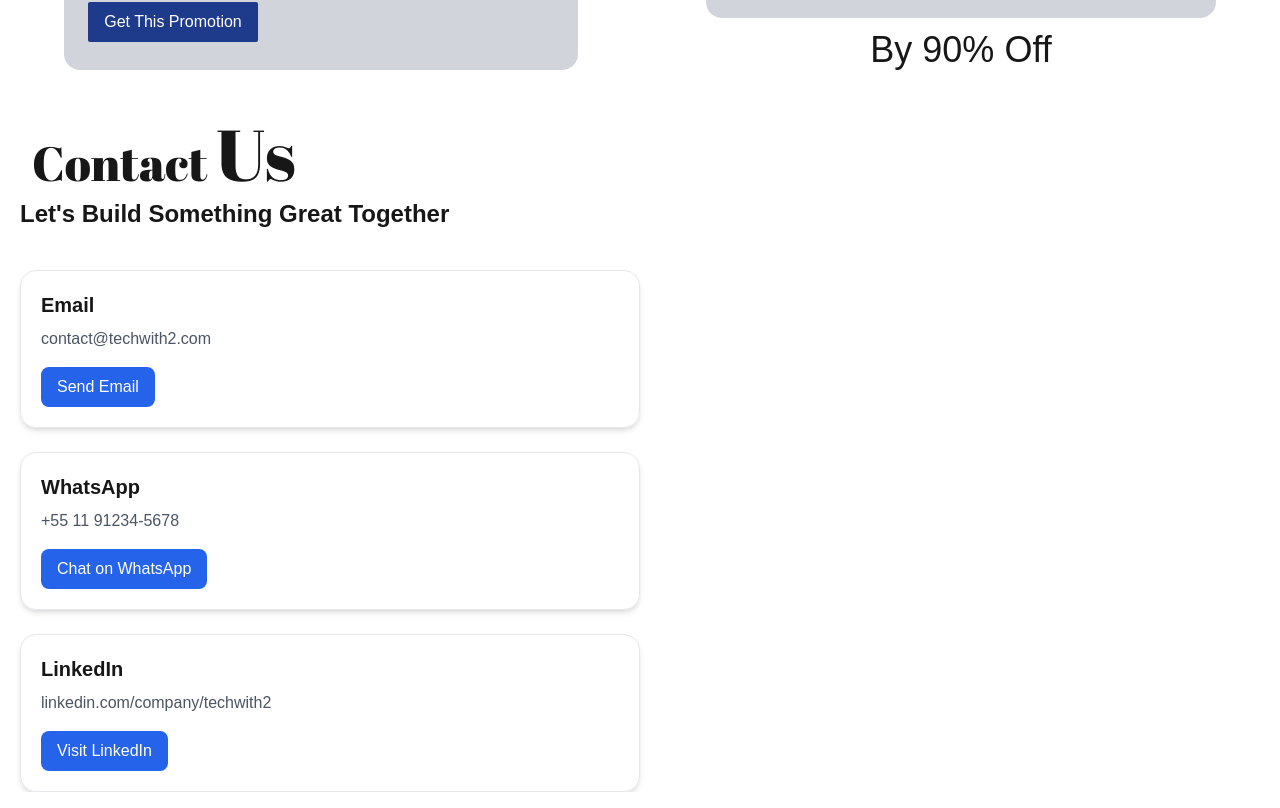
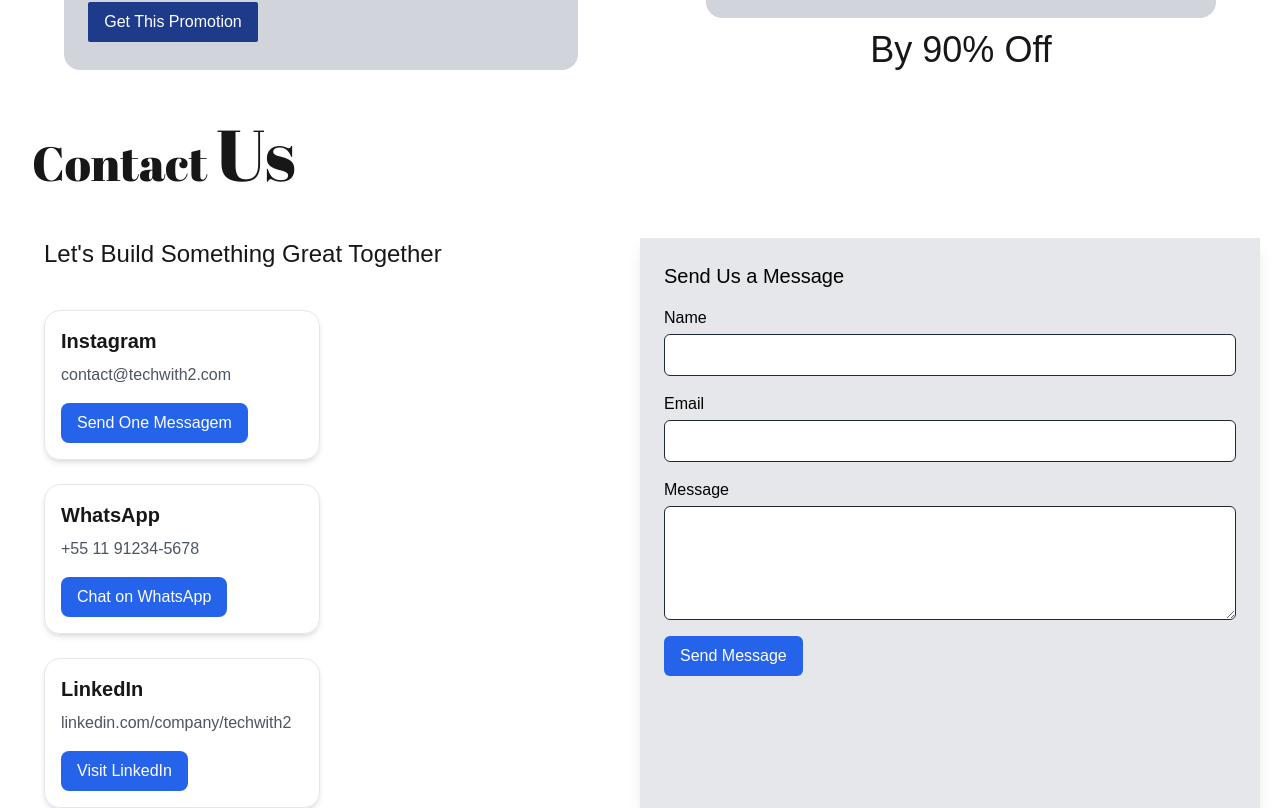
Before and after one commit to Jose-leandro/Techwith2, a Next.js app: page / in a window 1280 px wide. Shown: the part 2086-2894 px from the top of the page. Built offline with nearby package versions, Linux system fonts and the light colour scheme.

Commit message:
Sandbox snapshot commit

```diff
--- a/app/components/Contact.tsx
+++ b/app/components/Contact.tsx
@@ -2,10 +2,10 @@ import React from "react";
 
 const contacts = [
   {
-    typeContact: "Email",
+    typeContact: "Instagram",
     howContact: "contact@techwith2.com",
-    conect: "Send Email",
-    href: "mailto:contact@techwith2.com",
+    conect: "Send One Messagem",
+    href: "",
   },
   {
     typeContact: "WhatsApp",
@@ -28,17 +28,16 @@ export default function Contact() {
         Contact <span className="text-7xl font-abril">Us</span>
       </h2>
 
-      <div className="flex flex-col flex-wrap gap-6 mt-2 w-2/4">
+      <div className="flex justify-between w-full mt-12">
+        <div className="flex flex-col flex-wrap gap-6 ml-6 w-1/3">
           <div className="w-full mb-4">
-          <h3 className="text-2xl font-semibold">
-            Let's Build Something Great Together
-          </h3>
+            <h3 className="text-2xl">Let's Build Something Great Together</h3>
           </div>
 
           {contacts.map((contact, index) => (
             <div
               key={index}
-            className="flex-1 w-aut border rounded-2xl p-5 shadow-md hover:shadow-lg transition duration-300"
+              className="flex-1 w-2/3 border rounded-2xl p-4 shadow-md hover:shadow-lg transition duration-300"
             >
               <h3 className="text-xl font-semibold mb-2">
                 {contact.typeContact}
@@ -56,7 +55,56 @@ export default function Contact() {
           ))}
         </div>
 
-      <div></div>
+        <form className="bg-gray-200 p-6 shadow-lg w-2/4 space-y-4">
+          <h3 className="text-black text-xl">Send Us a Message</h3>
+
+          <div className="flex flex-col">
+            <label htmlFor="name" className="text-black mb-1">
+              Name
+            </label>
+            <input
+              type="text"
+              id="name"
+              name="name"
+              required
+              className="p-2 rounded-md border border-gray-800 focus:outline-none focus:ring-2 focus:ring-blue-400"
+            />
+          </div>
+
+          <div className="flex flex-col">
+            <label htmlFor="email" className="text-black mb-1">
+              Email
+            </label>
+            <input
+              type="email"
+              id="email"
+              name="email"
+              required
+              className="p-2 rounded-md border border-gray-800 focus:outline-none focus:ring-2 focus:ring-blue-400"
+            />
+          </div>
+
+          <div className="flex flex-col">
+            <label htmlFor="message" className="text-black mb-1">
+              Message
+            </label>
+            <textarea
+              id="message"
+              name="message"
+              rows={4}
+              required
+              className="p-2 rounded-md border border-gray-800 focus:outline-none focus:ring-2 focus:ring-blue-400"
+            ></textarea>
+          </div>
+
+          <button
+            type="submit"
+            className="bg-blue-600 text-white px-4 py-2 rounded-md hover:bg-blue-700 transition"
+          >
+            Send Message
+          </button>
+        </form>
+      </div>
     </section>
   );
 }
```
Lines whose indentation alone changed are shown as unchanged.
